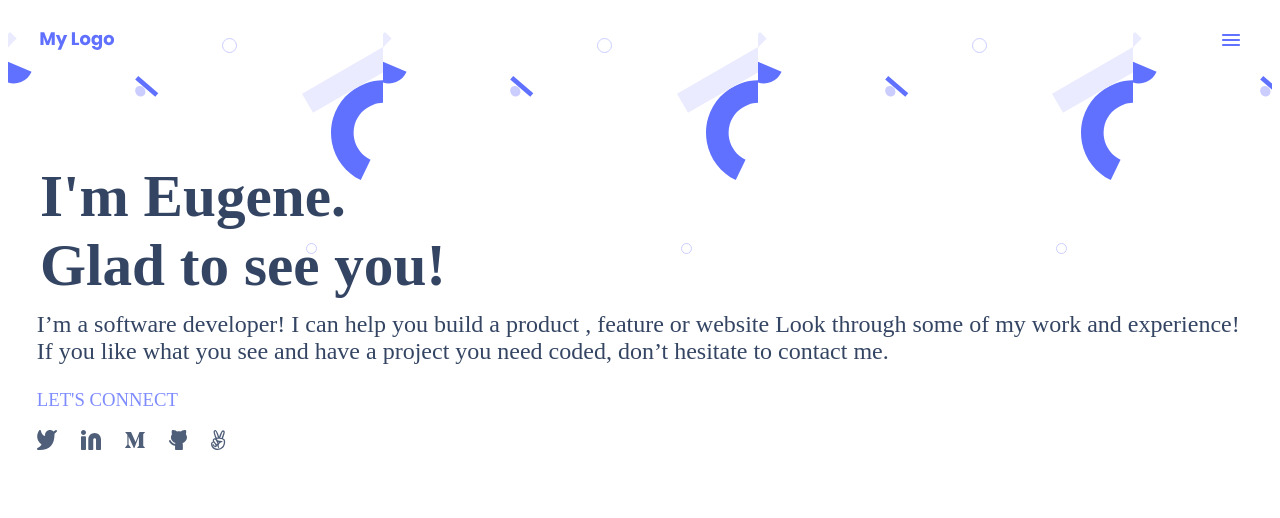
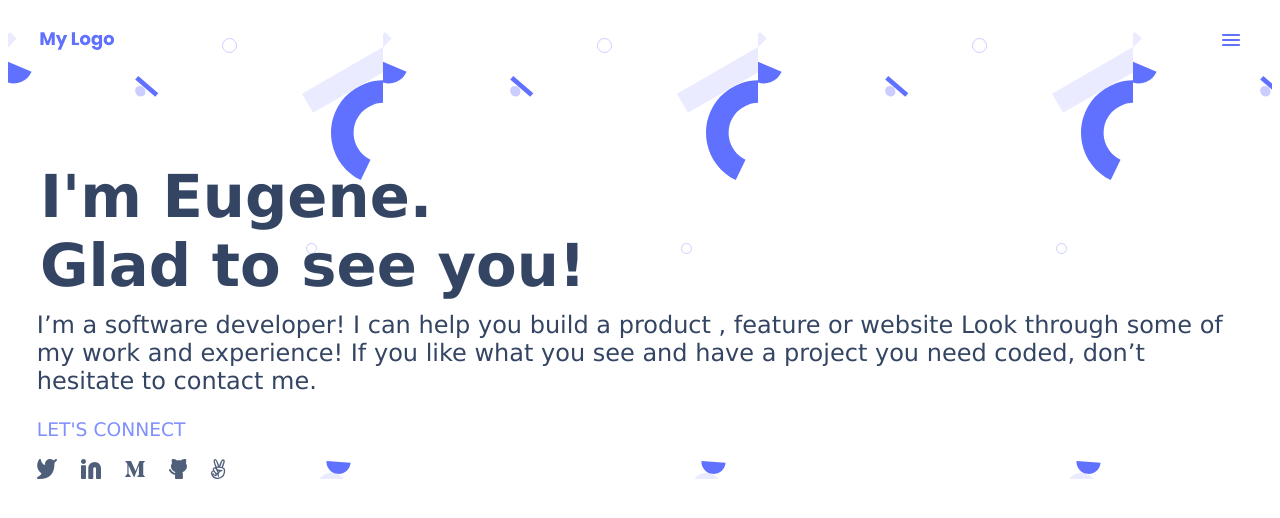
Before and after one commit to Omwomo/Portfolio, a website: page index.html in a window 1280 px wide. Drawn offline with Linux system fonts and the light colour scheme; files whose address does not match are found by name.

Commit message:
fixed linter errors in css

```diff
--- a/style.css
+++ b/style.css
@@ -2,24 +2,28 @@
 .Intro {
   background-image: url("header-shapes\ mobile@2x.svg");
   }
+
 .logo {
   display: flex;
   margin-left: 2rem;
   margin-top: 2rem;
   }
+
 .navbar {
   float: right;
   display: flex;
   margin-right: 2rem;
   margin-top: -1rem;
   }
+
 .container {
   align-content: center;
   align-items: center;
   }
+
 h2 {
   align-items: flex-start;
-    font-family: 'Poppins';
+  font-family:Verdana, Geneva, Tahoma, sans-serif;
   font-style: normal;
   font-weight: 700;
   font-size: 3.7rem;
@@ -29,8 +33,9 @@
   margin-bottom: 0.7rem;
   margin-top: 7rem;
   }
+
 .description {
-    font-family: 'Poppins';
+  font-family:Verdana, Geneva, Tahoma, sans-serif;
   font-style: normal;
   font-weight: 400;
   font-size: 1.5rem;
@@ -39,17 +44,20 @@
   margin-left: 1.8rem;
   margin-right: 1.8rem;
   }
+
 h3 {
-    font-family: 'Poppins';
+  font-family:Verdana, Geneva, Tahoma, sans-serif;
   font-style: normal;
   font-weight: 500;
-    color: #7F8CFF;
+  color: #7f8fff;
   margin-left: 1.8rem;
   }
+
 .contact {
   margin-left: 1.8rem;
   display: flex;
   }
+
 .icons {
   padding-right: 1.5rem;
   }
```
Lines whose indentation alone changed are shown as unchanged.
